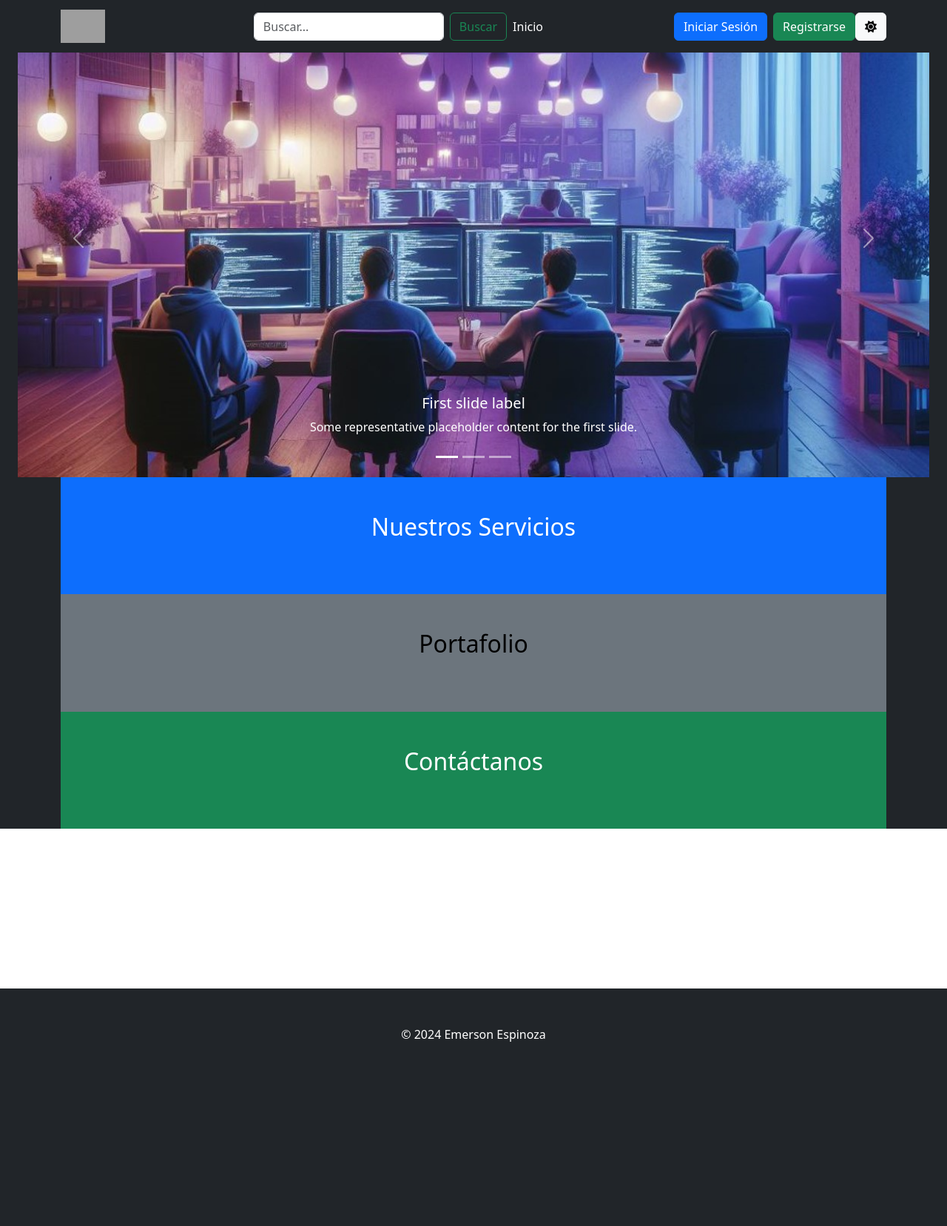
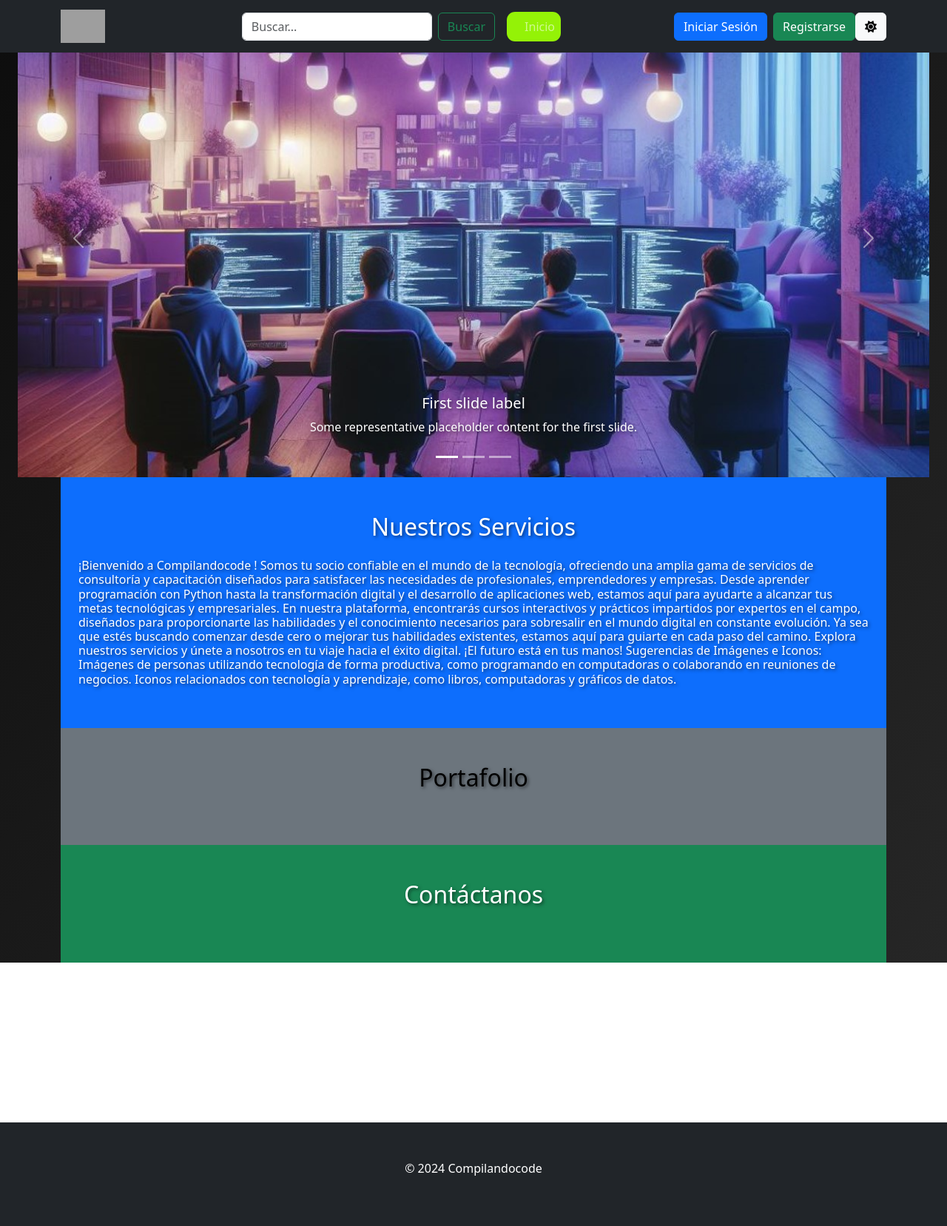
Before and after one commit to emersonxinay/almacen_de_videos_youtube, a Flask app: page / in a window 1280 px wide. Shown: the whole page at 74% size. Before the commit the page ends 1408 px from the top, so only its background shows below. Run offline with Flask 3, Linux system fonts and the light colour scheme; some libraries are stand-ins or nearby versions; grey boxes are pictures that could not be loaded.

Commit message:
fix rediseñando

```diff
--- a/static/css/style.css
+++ b/static/css/style.css
@@ -91,3 +91,14 @@ body {
 .nav-img{
   width: 3em;
 }
+
+.head_base{
+  text-shadow: 2px 2px 4px rgba(0,0,0,0.5);
+  background-image: linear-gradient(to bottom right, #0D0D0D, #262626);
+}
+.inicio_nav{
+  background-color: #94F207 ;
+  border-radius: 0.7em;
+  margin-left: 1em;
+  color: #0D0D0D;
+}
--- a/templates/base.html
+++ b/templates/base.html
@@ -21,7 +21,7 @@
 <body>
   <!-- sección navegación -->
   <div class="container-fluid bg-dark ">{% include "shared/nav.html" %}</div>
-  <div class="container-fluid bg-dark">
+  <div class="container-fluid bg-dark head_base">
     {% block header %}{% endblock %}
 
   </div>
--- /dev/null
+++ b/templates/datos_inicio/pagina_inicio.html
@@ -0,0 +1,21 @@
+<div class="text-justify">
+  <h1 class="h6">¡Bienvenido a <span class="text-bold bold">Compilandocode</span> ! Somos tu socio confiable en el mundo
+    de
+    la
+    tecnología, ofreciendo
+    una amplia
+    gama de servicios de consultoría y capacitación diseñados para satisfacer las necesidades de profesionales,
+    emprendedores y empresas. Desde aprender programación con Python hasta la transformación digital y el desarrollo de
+    aplicaciones web, estamos aquí para ayudarte a alcanzar tus metas tecnológicas y empresariales.
+
+    En nuestra plataforma, encontrarás cursos interactivos y prácticos impartidos por expertos en el campo, diseñados
+    para proporcionarte las habilidades y el conocimiento necesarios para sobresalir en el mundo digital en constante
+    evolución. Ya sea que estés buscando comenzar desde cero o mejorar tus habilidades existentes, estamos aquí para
+    guiarte en cada paso del camino.
+
+    Explora nuestros servicios y únete a nosotros en tu viaje hacia el éxito digital. ¡El futuro está en tus manos!
+
+    Sugerencias de Imágenes e Iconos: Imágenes de personas utilizando tecnología de forma productiva, como programando
+    en computadoras o colaborando en reuniones de negocios. Iconos relacionados con tecnología y aprendizaje, como
+    libros, computadoras y gráficos de datos.</h1>
+</div>
--- a/templates/inicio.html
+++ b/templates/inicio.html
@@ -48,6 +48,7 @@
     <div class="container">
       <h2 class="text-center mb-4">Nuestros Servicios</h2>
       <!-- Agrega aquí tus servicios -->
+      {% include "datos_inicio/pagina_inicio.html" %}
     </div>
   </div>
 
--- a/templates/shared/footer.html
+++ b/templates/shared/footer.html
@@ -1,7 +1,7 @@
 <div class="container">
   <footer class="py-3 my-4">
     <p class="text-center  text-white">
-      © {{ current_date.year }} Emerson Espinoza
+      © {{ current_date.year }} Compilandocode
     </p>
   </footer>
 </div>
--- a/templates/shared/nav.html
+++ b/templates/shared/nav.html
@@ -40,24 +40,24 @@
           placeholder="Buscar..."
           aria-label="Search"
         />
-        <button class="btn btn-outline-success" type="submit">Buscar</button>
+        <button class="btn btn-outline-success " type="submit">Buscar</button>
       </form>
       <ul class="navbar-nav me-auto mb-2 mb-md-0 ml-auto">
-        <li class="nav-item">
+        <li class="nav-item inicio_nav">
           <a
-            class="nav-link active"
+            class="nav-link  inicio_nav"
             aria-current="page"
             href="{{ url_for('index') }}"
             >Inicio</a
           >
         </li>
         {% if current_user.is_authenticated %}
-        <li class="nav-item active">
+        <li class="nav-item active inicio_nav">
           <a class="nav-link btn btn-info" href="{{ url_for('upload_video') }}"
             >Cargar Nuevo Video</a
           >
         </li>
-        <li class="nav-item active">
+        <li class="nav-item active inicio_nav">
           <a class="nav-link btn btn-primary" href="{{ url_for('mis_videos') }}"
             >Mis Videos</a
           >
@@ -93,14 +93,14 @@
             <a class="dropdown-item text-white" href="#">Configuración</a>
           </li>
           <li><a class="dropdown-item text-white" href="#">Perfil</a></li> -->
-          <li>
+          <li class="inicio_nav">
             <a
               class="dropdown-item text-white "
               href="{{ url_for('upload_video') }}"
               >Cargar Nuevo Video</a
             >
           </li>
-          <li>
+          <li class="inicio_nav">
             <a
               class="dropdown-item text-white"
               href="{{ url_for('mis_videos') }}"
```
Also changed, not shown: templates/datos_inicio/contacto.html (added), templates/datos_inicio/nosotros.html (added), templates/datos_inicio/que_hacemos.html (added), 2 other files.
